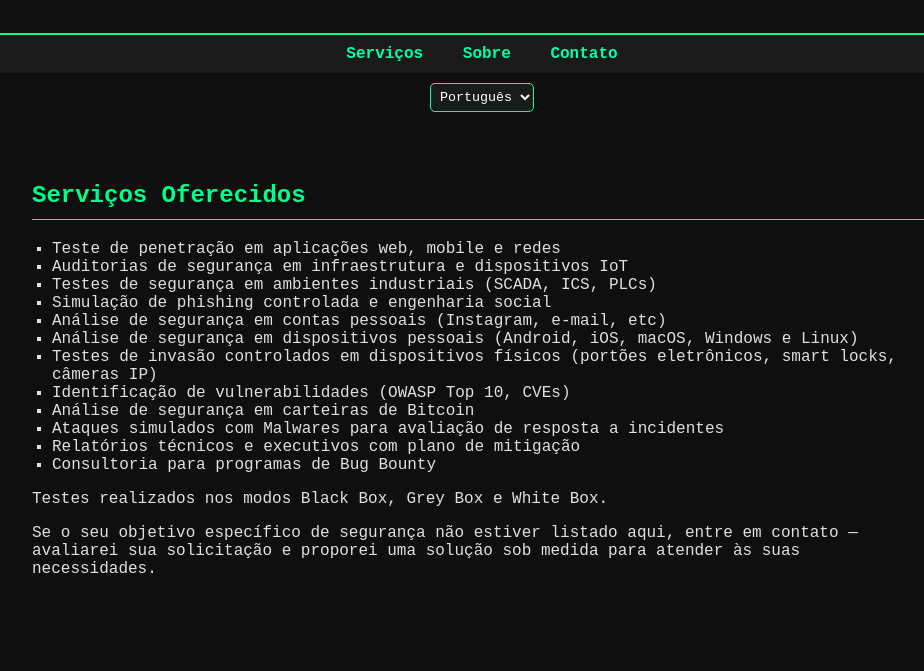
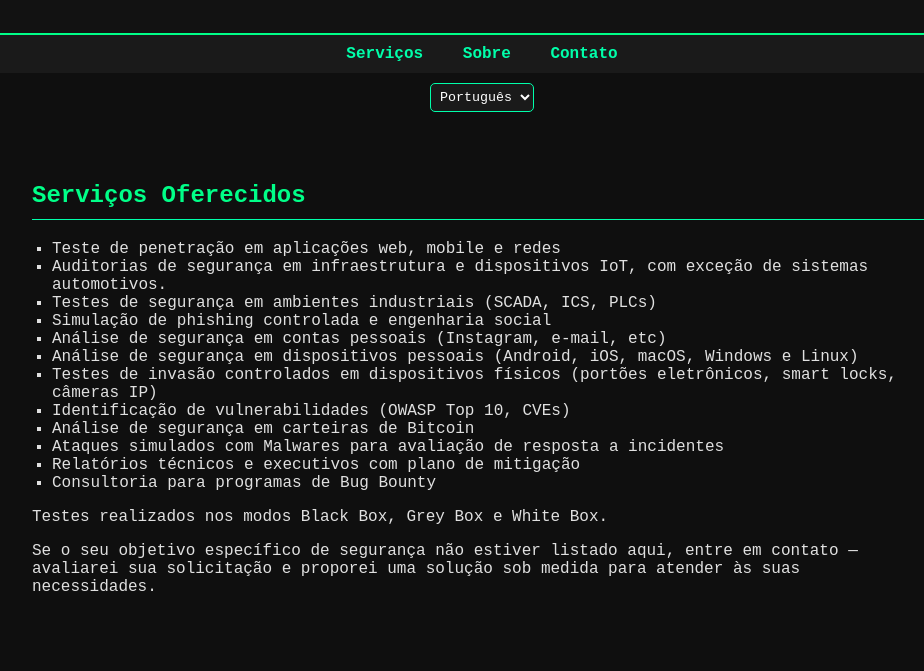
Before and after one commit to whoami-a51/whoami-a51.github.io, a plain HTML site: page index.html in a window 1280 px wide. Shown: the part 94-765 px from the top of the page, without its empty margins (158-1082 px from the left). Drawn offline with Linux system fonts and the light colour scheme.

Commit message:
Update index.html

```diff
--- a/index.html
+++ b/index.html
@@ -138,8 +138,8 @@
       <li data-pt="Teste de penetração em aplicações web, mobile e redes" data-en="Penetration testing in web, mobile and networks">
         Teste de penetração em aplicações web, mobile e redes
       </li>
-      <li data-pt="Auditorias de segurança em infraestrutura e dispositivos IoT" data-en="Security audits in infrastructure and IoT devices">
-        Auditorias de segurança em infraestrutura e dispositivos IoT
+      <li data-pt="Auditorias de segurança em infraestrutura e dispositivos IoT, com exceção de sistemas automotivos." data-en="Security audits in infrastructure and IoT devices, with the exception of automotive systems.">
+        Auditorias de segurança em infraestrutura e dispositivos IoT, com exceção de sistemas automotivos.
       </li>
         <li data-pt="Testes de segurança em ambientes industriais (SCADA, ICS, PLCs)" data-en="Security testing in industrial environments (SCADA, ICS, PLCs)">
           Testes de segurança em ambientes industriais (SCADA, ICS, PLCs)
```
